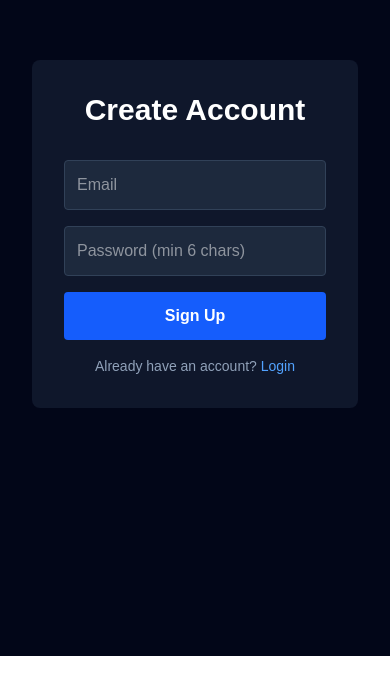
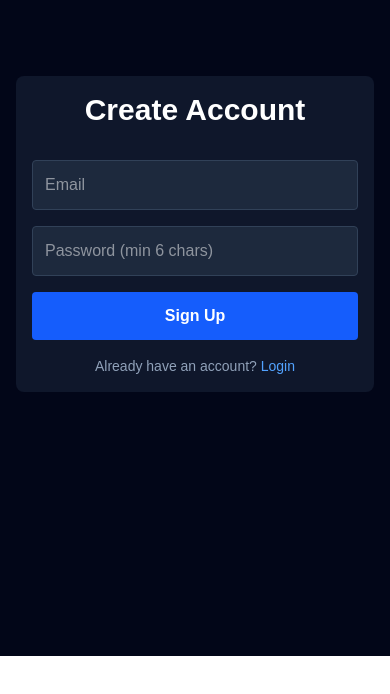
Before and after one commit to prashant14391443-ship-it/daily-goal, a Next.js app: page /signup in a window 390 px wide. Shown: the part 188-882 px from the top of the page. Built offline with nearby package versions, Linux system fonts and the light colour scheme; no server answers.

Commit message:
mobile bottom navigation

```diff
--- a/app/dashboard/page.tsx
+++ b/app/dashboard/page.tsx
@@ -348,7 +348,7 @@ export default function Dashboard() {
   const unit = chartMode === "habits" ? "done" : "min";
 
   return (
-    <main className="min-h-screen bg-slate-950 text-white p-8">
+    <main className="min-h-screen bg-slate-950 text-white p-4 md:p-8">
       <div className="flex flex-wrap justify-between items-center mb-8 gap-4">
         <div>
           <h1 className="text-3xl font-extrabold">
--- a/app/gym-log/page.tsx
+++ b/app/gym-log/page.tsx
@@ -203,7 +203,7 @@ export default function GymLog() {
   const pct = logs.length ? Math.round((doneCount / logs.length) * 100) : 0;
 
   return (
-    <main className="min-h-screen bg-slate-950 text-white p-8">
+    <main className="min-h-screen bg-slate-950 text-white p-4 md:p-8">
       <div className="flex flex-wrap items-center justify-between gap-4 mb-6">
         <div>
           <h1 className="text-3xl font-bold">🏋️ Gym Log</h1>
--- a/app/pricing/page.tsx
+++ b/app/pricing/page.tsx
@@ -1,6 +1,6 @@
 export default function PricingPage() {
   return (
-    <main className="min-h-screen bg-slate-950 text-white p-8">
+    <main className="min-h-screen bg-slate-950 text-white p-4 md:p-4 md:p-8">
       <h1 className="text-3xl font-bold">Pricing</h1>
       <p className="text-slate-400">Choose your plan.</p>
       <div className="mt-6 grid grid-cols-1 md:grid-cols-2 gap-4 max-w-3xl">
--- a/app/routine-habits/page.tsx
+++ b/app/routine-habits/page.tsx
@@ -207,7 +207,7 @@ export default function RoutineHabits() {
   };
 
   return (
-    <main className="min-h-screen bg-slate-950 text-white p-8">
+    <main className="min-h-screen bg-slate-950 text-white p-4 md:p-8">
       <div className="flex flex-wrap items-center justify-between gap-4 mb-8">
         <div>
           <h1 className="text-3xl font-bold">✅ Routine & Habits</h1>
--- a/app/signup/page.tsx
+++ b/app/signup/page.tsx
@@ -30,8 +30,8 @@ export default function Signup() {
   };
 
   return (
-    <main className="min-h-screen bg-slate-950 text-white flex items-center justify-center p-8">
-      <form onSubmit={handleSignup} className="bg-slate-900 p-8 rounded-lg w-full max-w-md flex flex-col gap-4">
+    <main className="min-h-screen bg-slate-950 text-white flex items-center justify-center p-4 md:p-8">
+      <form onSubmit={handleSignup} className="bg-slate-900 p-4 md:p-8 rounded-lg w-full max-w-md flex flex-col gap-4">
         <h1 className="text-3xl font-bold text-center mb-4">Create Account</h1>
         {error && <p className="text-red-500 text-sm">{error}</p>}
         <input type="email" placeholder="Email" value={email} onChange={(e) => setEmail(e.target.value)} required className="p-3 rounded bg-slate-800 border border-slate-700 focus:outline-none focus:border-blue-500" />
--- a/app/study-tracker/page.tsx
+++ b/app/study-tracker/page.tsx
@@ -203,7 +203,7 @@ export default function StudyTracker() {
   const pct = sessions.length ? Math.round((doneCount / sessions.length) * 100) : 0;
 
   return (
-    <main className="min-h-screen bg-slate-950 text-white p-8">
+    <main className="min-h-screen bg-slate-950 text-white p-4 md:p-4 md:p-4 md:p-4 md:p-8">
       <div className="flex flex-wrap items-center justify-between gap-4 mb-6">
         <div>
           <h1 className="text-3xl font-bold">📚 Study Tracker</h1>
```
